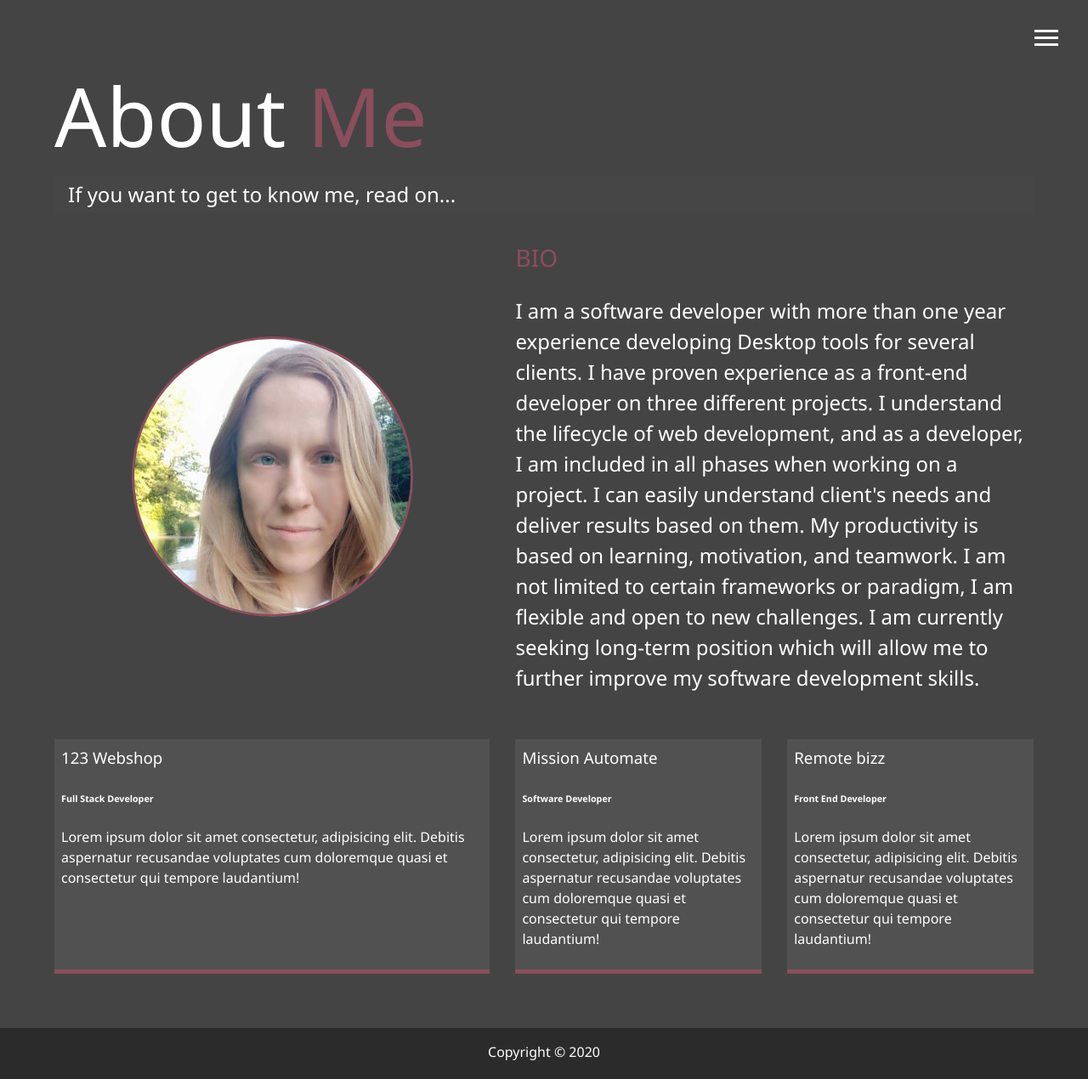
After one commit to fadingbeat/css-wonders, a PHP site: page /dist/about.html in a window 1280 px wide. The commit adds this page. Shown: the whole page at 85% size. Run offline with PHP 8.4, Linux system fonts and the light colour scheme; some libraries are stand-ins or nearby versions.

Commit message:
Index and About me pages

```diff
--- /dev/null
+++ b/dist/about.html
@@ -0,0 +1,106 @@
+<!DOCTYPE html>
+<html lang="en">
+  <head>
+    <meta charset="UTF-8" />
+    <meta name="viewport" content="width=device-width, initial-scale=1.0" />
+    <meta http-equiv="X-UA-Compatible" content="ie=edge" />
+    <link rel="stylesheet" href="css/main.css" />
+    <link rel="stylesheet" href="css/cssgen.css" />
+    <script
+      src="https://kit.fontawesome.com/ee21a338a9.js"
+      crossorigin="anonymous"
+    ></script>
+    <title>About Me</title>
+  </head>
+  <body>
+    <header>
+      <div class="menu-btn">
+        <div class="btn-line"></div>
+        <div class="btn-line"></div>
+        <div class="btn-line"></div>
+      </div>
+
+      <nav class="menu">
+        <div class="menu-branding">
+          <div class="portrait"></div>
+        </div>
+        <ul class="menu-nav">
+          <li class="nav-item">
+            <a href="/" class="nav-link">Home</a>
+          </li>
+          <li class="nav-item current">
+            <a href="about.html" class="nav-link">About Me</a>
+          </li>
+          <li class="nav-item">
+            <a href="work.html" class="nav-link">My Work</a>
+          </li>
+          <li class="nav-item">
+            <a href="contact.html" class="nav-link">How To Reach Me</a>
+          </li>
+        </ul>
+      </nav>
+    </header>
+
+    <main id="about">
+      <h1 class="lg-heading">
+        About
+        <span class="text-secondary">Me</span>
+      </h1>
+      <h2 class="sm-heading">
+        If you want to get to know me, read on...
+      </h2>
+      <div class="about-info">
+        <img src="img/Portrait.jpg" alt="Nikolina Požega" class="bio-image" />
+        <div class="bio">
+          <h3 class="text-secondary">BIO</h3>
+          <p>
+            I am a software developer with more than one year experience
+            developing Desktop tools for several clients. I have proven
+            experience as a front-end developer on three different projects. I
+            understand the lifecycle of web development, and as a developer, I
+            am included in all phases when working on a project. I can easily
+            understand client's needs and deliver results based on them. My
+            productivity is based on learning, motivation, and teamwork. I am
+            not limited to certain frameworks or paradigm, I am flexible and
+            open to new challenges. I am currently seeking long-term position
+            which will allow me to further improve my software development
+            skills.
+          </p>
+        </div>
+
+        <div class="job job-1">
+          <h3>123 Webshop</h3>
+          <h6>Full Stack Developer</h6>
+          <p>
+            Lorem ipsum dolor sit amet consectetur, adipisicing elit. Debitis
+            aspernatur recusandae voluptates cum doloremque quasi et consectetur
+            qui tempore laudantium!
+          </p>
+        </div>
+        <div class="job job-2">
+          <h3>Mission Automate</h3>
+          <h6>Software Developer</h6>
+          <p>
+            Lorem ipsum dolor sit amet consectetur, adipisicing elit. Debitis
+            aspernatur recusandae voluptates cum doloremque quasi et consectetur
+            qui tempore laudantium!
+          </p>
+        </div>
+        <div class="job job-3">
+          <h3>Remote bizz</h3>
+          <h6>Front End Developer</h6>
+          <p>
+            Lorem ipsum dolor sit amet consectetur, adipisicing elit. Debitis
+            aspernatur recusandae voluptates cum doloremque quasi et consectetur
+            qui tempore laudantium!
+          </p>
+        </div>
+      </div>
+    </main>
+
+    <footer id="main-footer">
+      Copyright &copy; 2020
+    </footer>
+    <script src="js/main.js"></script>
+  </body>
+</html>
--- /dev/null
+++ b/dist/css/cssgen.css
@@ -0,0 +1,13 @@
+h1::selection,
+.text-secondary::selection {
+  background: #8b4e5d;
+  color: darkgrey;
+}
+
+.text-primary::selection {
+  background: #8b4e5d;
+}
+
+h2::selection {
+  background: #8b4e5d;
+}
--- a/dist/css/main.css
+++ b/dist/css/main.css
@@ -171,19 +140,89 @@ header {
   width: 100%; }
 
 .text-secondary {
-  color: #f39afd; }
+  color: #8b4e5d; }
 
 main {
   padding: 4rem;
-  height: 100%; }
+  min-height: calc(100vh - 60px); }
   main .icons {
     margin-top: 1rem; }
     main .icons a {
       padding: 0.4rem; }
       main .icons a:hover {
-        color: #f39afd;
+        color: #8b4e5d;
         transition: all 0.5s ease-out; }
   main#home {
     overflow: hidden; }
     main#home h1 {
       margin-top: 20vh; }
+
+.about-info {
+  display: grid;
+  gap: 30px;
+  grid-template-areas: "bioimage bio bio"
+ "job1 job2 job3";
+  grid-template-columns: 1fr, 1fr, 1fr; }
+  .about-info .bio-image {
+    grid-area: bioimage;
+    margin: auto;
+    border-radius: 50%;
+    border: #8b4e5d 3px solid; }
+  .about-info .bio {
+    grid-area: bio;
+    font-size: 1.5rem; }
+  .about-info .job-1 {
+    grid-area: job1; }
+  .about-info .job-2 {
+    grid-area: job2; }
+  .about-info .job-3 {
+    grid-area: job3; }
+  .about-info .job {
+    background: #515151;
+    padding: 0.5rem;
+    border-bottom: #8b4e5d 5px solid; }
+
+#main-footer {
+  text-align: center;
+  padding: 1rem;
+  background: #2b2b2b;
+  color: #fff;
+  height: 60px; }
+
+@media screen and (max-width: 768px) {
+  main {
+    align-items: center;
+    text-align: center; }
+    main .lg-heading {
+      line-height: 1;
+      margin-bottom: 1rem; }
+  ul.menu-nav,
+  div.menu-branding {
+    float: none;
+    width: 100%;
+    min-height: 0; }
+    ul.menu-nav.show,
+    div.menu-branding.show {
+      transform: translate3d(0, 0, 0); }
+  .menu-nav {
+    height: 75vh;
+    transform: translate3d(-100%, 0, 0);
+    font-size: 24px; }
+  .menu-branding {
+    height: 25vh;
+    transform: translate3d(100%, 0, 0); }
+    .menu-branding .portrait {
+      background: url("../img/avatar-sm.jpg");
+      width: 100px;
+      height: 100px; }
+  .about-info {
+    grid-template-areas: "bioimage"
+ "bio"
+ "job1"
+ "job2"
+ "job3";
+    grid-template-columns: 1fr; } }
+
+@media screen and (max-width: 500px) {
+  main#home h1 {
+    margin-top: 10vh; } }
--- a/scss/_config.scss
+++ b/scss/_config.scss
@@ -1,5 +1,5 @@
 $primary-color: #444;
-$secondary-color: #f39afd;
+$secondary-color: #8b4e5d;
 $show-home-image: true;
 $home-image: url(../img/background.jpg);
 $background-opacity: 0.9;
@@ -29,6 +29,14 @@ $background-opacity: 0.9;
   }
 }
 
+// Set Text Color
+@function set-text-color($color) {
+  @if (lightness($color) > 40) {
+    @return #000;
+  } @else {
+    @return #fff;
+  }
+}
 // Media Query Mixins
 @mixin mediaSm {
   @media screen and (max-width: 500px) {
--- a/scss/_menu.scss
+++ b/scss/_menu.scss
@@ -11,7 +11,7 @@
     width: 28px;
     height: 3px;
     margin: 0 0 5px 0;
-    background: #fff;
+    background: set-text-color($primary-color);
     @include easeOut;
   }
 
@@ -116,7 +116,7 @@
     text-transform: uppercase;
     padding: 1rem 0;
     font-weight: 300;
-    color: #fff;
+    color: set-text-color($primary-color);
     text-decoration: none;
     @include easeOut;
 
--- a/scss/_mobile.scss
+++ b/scss/_mobile.scss
@@ -45,6 +45,15 @@
       height: 100px;
     }
   }
+  .about-info {
+    grid-template-areas:
+      "bioimage"
+      "bio"
+      "job1"
+      "job2"
+      "job3";
+    grid-template-columns: 1fr;
+  }
 }
 
 // Smartphones
--- a/scss/main.scss
+++ b/scss/main.scss
@@ -1,6 +1,5 @@
 @import "config";
 @import "menu";
-@import "mobile";
 
 * {
   box-sizing: border-box;
@@ -9,7 +8,7 @@
 body {
   @include background;
   background: $primary-color;
-  color: #fff;
+  color: set-text-color($primary-color);
   height: 100%;
   margin: 0;
   font-family: "Segoe UI", Tahoma, Geneva, Verdana, sans-serif;
@@ -51,7 +50,8 @@ header {
 
 main {
   padding: 4rem;
-  height: 100%;
+  // height: 100%;
+  min-height: calc(100vh - 60px);
 
   .icons {
     margin-top: 1rem;
@@ -72,3 +72,50 @@ main {
     }
   }
 }
+
+.about-info {
+  display: grid;
+  gap: 30px;
+  grid-template-areas:
+    "bioimage bio bio"
+    "job1 job2 job3";
+  grid-template-columns: 1fr, 1fr, 1fr;
+
+  .bio-image {
+    grid-area: bioimage;
+    margin: auto;
+    border-radius: 50%;
+    border: $secondary-color 3px solid;
+  }
+
+  .bio {
+    grid-area: bio;
+    font-size: 1.5rem;
+  }
+
+  .job-1 {
+    grid-area: job1;
+  }
+  .job-2 {
+    grid-area: job2;
+  }
+  .job-3 {
+    grid-area: job3;
+  }
+
+  .job {
+    background: lighten($primary-color, 5);
+    padding: 0.5rem;
+    border-bottom: $secondary-color 5px solid;
+  }
+}
+
+#main-footer {
+  text-align: center;
+  padding: 1rem;
+  background: darken($primary-color, 10);
+  color: set-text-color($primary-color);
+  height: 60px;
+}
+
+@import "mobile";
```
Also changed, not shown: other parts of dist/css/main.css (+3 -34 lines), dist/index.html (+6 -4 lines), dist/img/Portrait.jpg, 1 other file.
